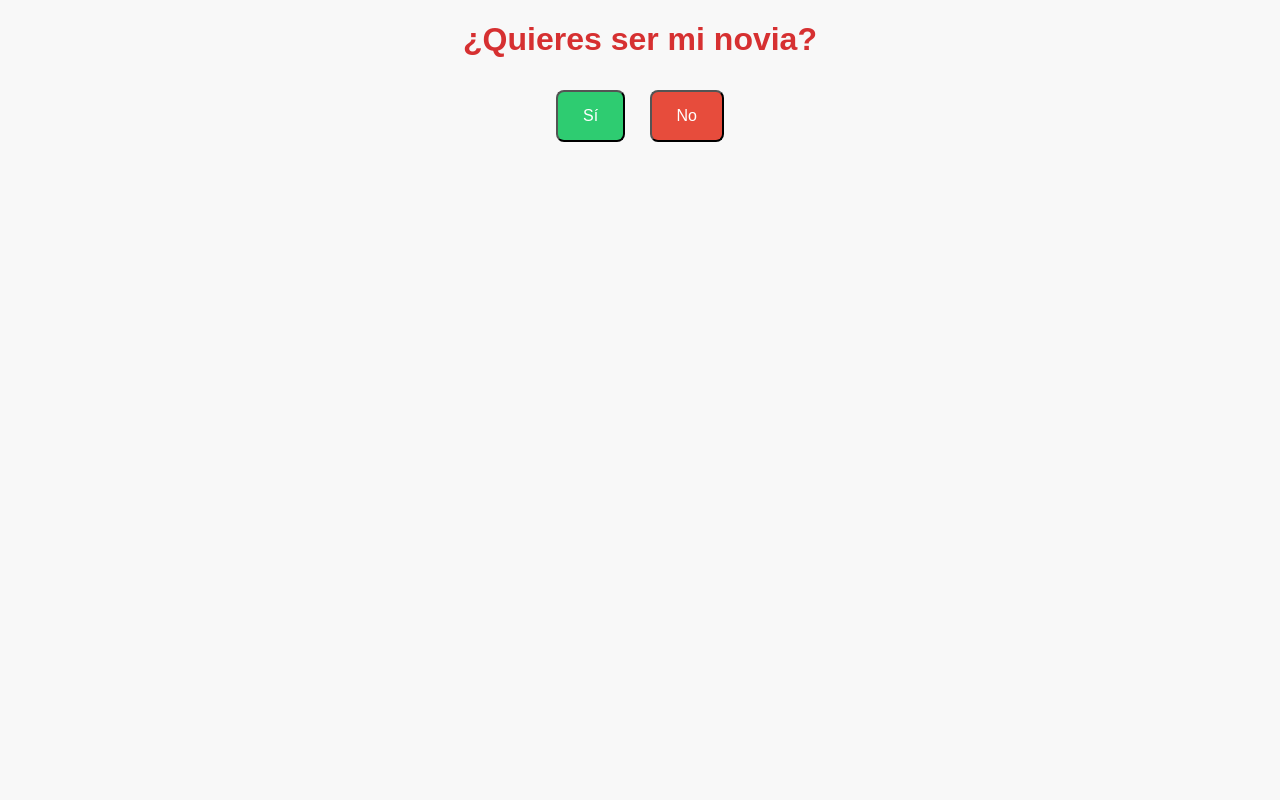
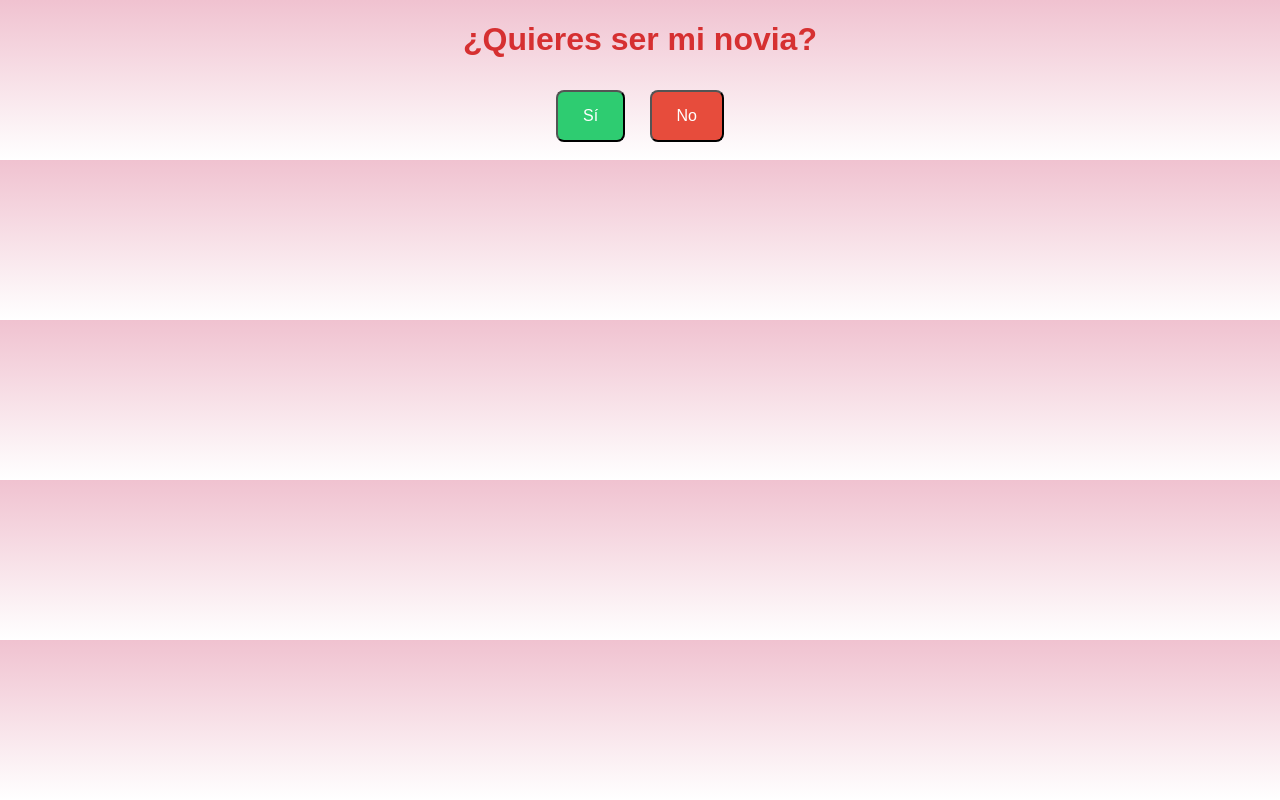
Before and after one commit to peciosa/peciosa, a plain HTML site: page index.html in a window 1280 px wide. Drawn offline with Linux system fonts and the light colour scheme.

Commit message:
Update index.html

```diff
--- a/index.html
+++ b/index.html
@@ -8,7 +8,7 @@
         body {
             font-family: Arial, sans-serif;
             text-align: center;
-            background-color: #f8f8f8;
+            background: linear-gradient(to bottom, #f0c2d0, #ffffff); /* Gradiente de rosa a blanco */
             color: #333;
         }
         h1 {
```
